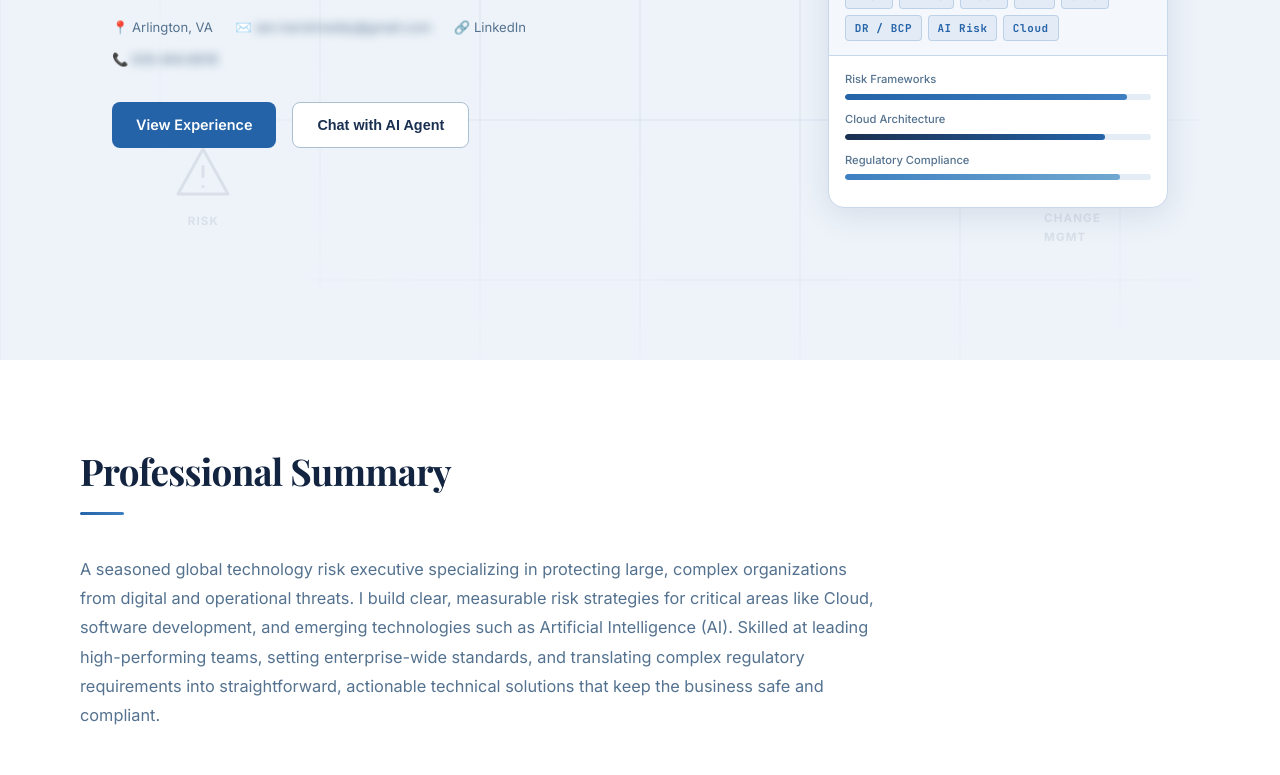
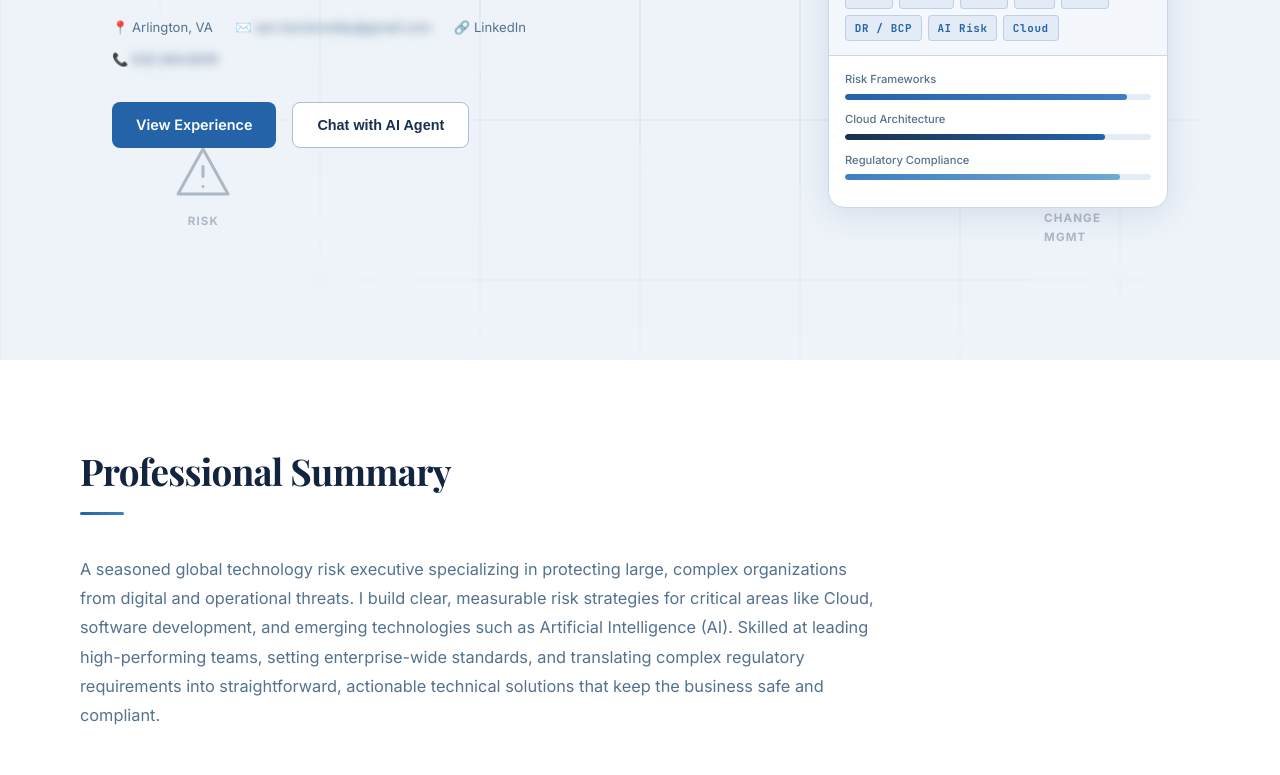
Before and after one commit to harishreddyravi/-portfolio, a website: page index.html in a window 1280 px wide. Shown: the part 440-1215 px from the top of the page. Drawn offline with nearby package versions, Linux system fonts and the light colour scheme.

Commit message:
increase domain icon opacity: 0.3 hero, 0.15 sections

```diff
--- a/style.css
+++ b/style.css
@@ -92,7 +92,7 @@ a:hover { text-decoration: underline; }
 .dbg {
   position: absolute;
   display: flex; flex-direction: column; align-items: center; gap: .55rem;
-  opacity: .09; color: var(--navy);
+  opacity: .3; color: var(--navy);
   transition: opacity .3s;
 }
 .dbg svg { display: block; }
@@ -255,7 +255,7 @@ section:not(#hero) { padding: 5rem 2rem; }
   width: 220px; height: 220px;
   background-repeat: no-repeat;
   background-size: contain;
-  opacity: .045;
+  opacity: .15;
   pointer-events: none;
 }
 /* Controls icon — About */
```
